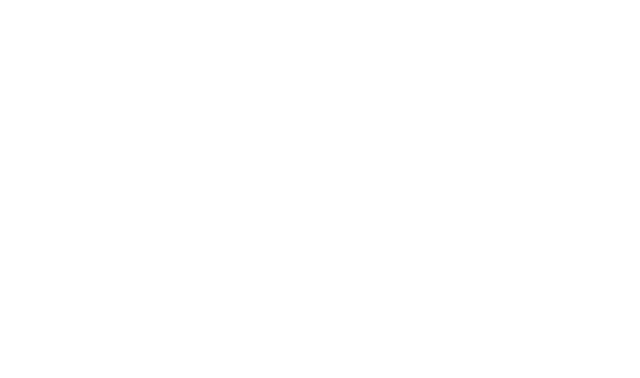
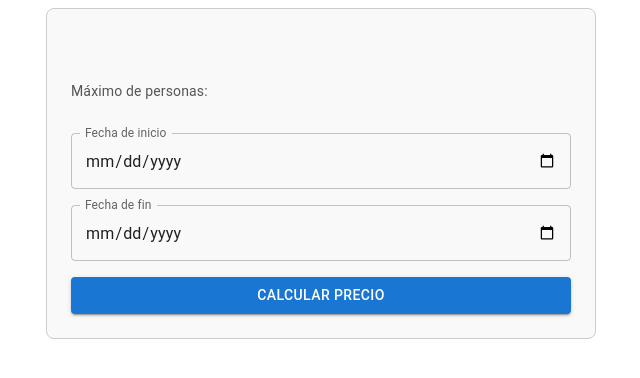
Before and after one commit to EnzoCodeDev/client-reservas, a React (Vite) app: page /client-reservas/room-separate in a window 1280 px wide. Before the commit this address had no page. Shown: the top 378 px of the page, without its empty margins (319-959 px from the left). Built offline with nearby package versions, Linux system fonts and the light colour scheme; the HTML template or start-up script is replaced by a standard one.

Commit message:
Guardando cambios locales antes del pull

```diff
--- a/src/App.jsx
+++ b/src/App.jsx
@@ -7,6 +7,7 @@
 import Hotel from "./pages/hotel/Hotel";
 import List from "./pages/list/List";
 import Login from "./pages/login/Login";
+import RoomSeparate from './pages/room-separate/room-separate';
 
 function App() {
   return (
@@ -16,6 +17,7 @@
         <Route path="/hotels" element={<List/>}/>
         <Route path="/hotels/:id" element={<Hotel/>}/>
         <Route path="/login" element={<Login/>}/>
+        <Route path="/room-separate" element={<RoomSeparate />} />
       </Routes>
     </BrowserRouter>
   );
--- /dev/null
+++ b/src/pages/room-separate/room-separate.jsx
@@ -0,0 +1,67 @@
+import React, { useState } from 'react';
+import { Box, TextField, Typography, Button } from '@mui/material';
+import './room-separate.scss';
+
+const RoomSeparate = ({ title, price, maxPeople, desc }) => {
+  const [startDate, setStartDate] = useState('');
+  const [endDate, setEndDate] = useState('');
+  const [totalPrice, setTotalPrice] = useState(0);
+
+  const calculatePrice = () => {
+    if (startDate && endDate) {
+      const start = new Date(startDate);
+      const end = new Date(endDate);
+      const days = Math.ceil((end.getTime() - start.getTime()) / (1000 * 60 * 60 * 24));
+      if (days > 0) {
+        setTotalPrice(days * price);
+      } else {
+        setTotalPrice(0);
+        alert('La fecha de fin debe ser posterior a la fecha de inicio');
+      }
+    }
+  };
+
+  return (
+    <Box className="room-separate">
+      <Typography variant="h4" className="room-title">
+        {title}
+      </Typography>
+      <Typography variant="body1" className="room-desc">
+        {desc}
+      </Typography>
+      <Typography variant="body2" className="room-details">
+        Máximo de personas: {maxPeople}
+      </Typography>
+      <TextField
+        label="Fecha de inicio"
+        type="date"
+        InputLabelProps={{ shrink: true }}
+        value={startDate}
+        onChange={(e) => setStartDate(e.target.value)}
+        className="room-input"
+      />
+      <TextField
+        label="Fecha de fin"
+        type="date"
+        InputLabelProps={{ shrink: true }}
+        value={endDate}
+        onChange={(e) => setEndDate(e.target.value)}
+        className="room-input"
+      />
+      <Button
+        variant="contained"
+        onClick={calculatePrice}
+        className="calculate-button"
+      >
+        Calcular precio
+      </Button>
+      {totalPrice > 0 && (
+        <Typography variant="h6" className="total-price">
+          Precio total: ${totalPrice}
+        </Typography>
+      )}
+    </Box>
+  );
+};
+
+export default RoomSeparate;
--- /dev/null
+++ b/src/pages/room-separate/room-separate.scss
@@ -0,0 +1,47 @@
+.room-separate {
+    display: flex;
+    flex-direction: column;
+    gap: 16px;
+    max-width: 500px;
+    margin: 0 auto;
+    padding: 24px;
+    border: 1px solid #ccc;
+    border-radius: 8px;
+    background-color: #f9f9f9;
+
+    .room-title {
+      color: #0d47a1;
+      font-weight: bold;
+      margin-bottom: 8px;
+    }
+
+    .room-desc {
+      font-size: 1rem;
+      margin-bottom: 8px;
+    }
+
+    .room-details {
+      font-size: 0.875rem;
+      color: #555;
+      margin-bottom: 16px;
+    }
+
+    .room-input {
+      width: 100%;
+    }
+
+    .calculate-button {
+      background-color: #1976d2;
+      color: #fff;
+
+      &:hover {
+        background-color: #155a9c;
+      }
+    }
+
+    .total-price {
+      color: #388e3c;
+      font-weight: bold;
+      margin-top: 16px;
+    }
+  }
```
